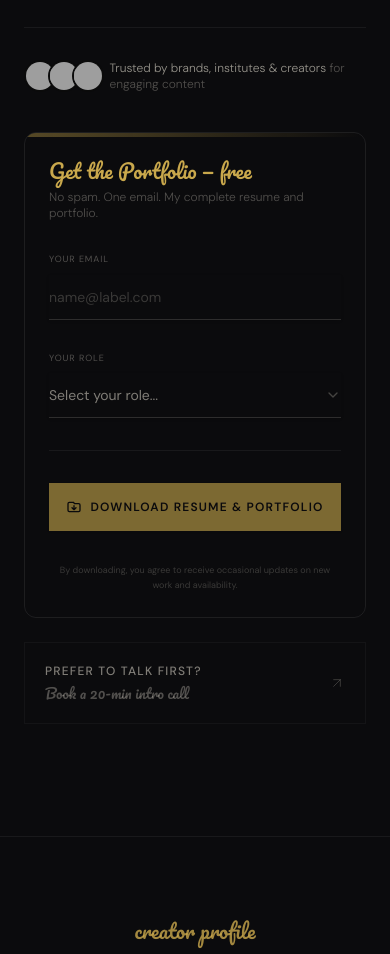
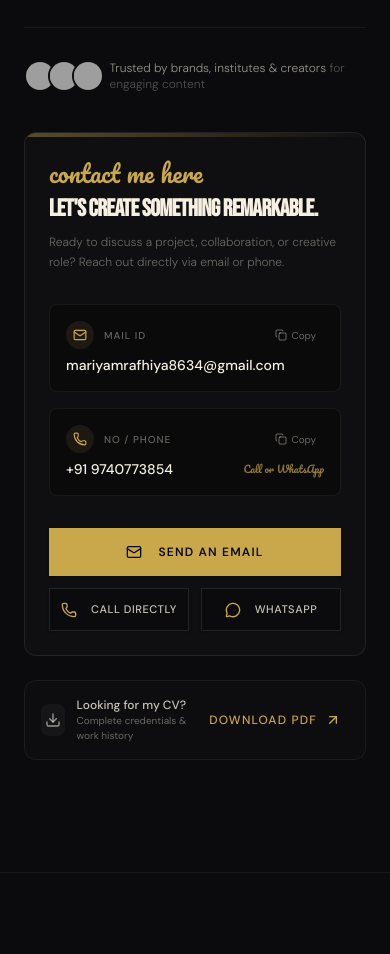
Before and after one commit to RAFHIII/mariyam_-portfolio, a Next.js app: page /home in a window 390 px wide. Shown: the part 7360-8314 px from the top of the page. Built offline with nearby package versions, Linux system fonts and the light colour scheme; grey boxes are pictures that could not be loaded.

Commit message:
update: replace portfolio form with direct contact info (email & phone)

```diff
--- a/src/app/home/components/TreatmentSection.tsx
+++ b/src/app/home/components/TreatmentSection.tsx
@@ -1,27 +1,11 @@
 'use client';
 import React, { useState, useEffect, useRef } from 'react';
 import { Button } from '@/components/ui/button';
-import { Input } from '@/components/ui/input';
-import {
-    Select,
-    SelectContent,
-    SelectItem,
-    SelectTrigger,
-    SelectValue,
-} from '@/components/ui/select';
-
-const ROLES = [
-    { value: 'brand', label: 'Brand / Business' },
-    { value: 'institute', label: 'Educational Institute' },
-    { value: 'creator', label: 'Content Creator' },
-    { value: 'agency', label: 'Marketing Agency' },
-];
+import { Mail, Phone, Copy, Check, MessageCircle, Download, ArrowUpRight } from 'lucide-react';
 
 export default function TreatmentSection() {
-    const [email, setEmail] = useState('');
-    const [role, setRole] = useState('');
-    const [submitted, setSubmitted] = useState(false);
-    const [loading, setLoading] = useState(false);
+    const [copiedEmail, setCopiedEmail] = useState(false);
+    const [copiedPhone, setCopiedPhone] = useState(false);
     const sectionRef = useRef<HTMLDivElement>(null);
 
     useEffect(() => {
@@ -38,22 +22,15 @@ export default function TreatmentSection() {
         return () => observer.disconnect();
     }, []);
 
-    const handleSubmit = (e: React.FormEvent) => {
-        e.preventDefault();
-        if (!email || !role) return;
-        setLoading(true);
-        setTimeout(() => {
-            setLoading(false);
-            setSubmitted(true);
-
-            // Trigger file download
-            const a = document.createElement('a');
-            a.href = '/resume.pdf';
-            a.download = 'Mariyam_Rafhiya_Resume.pdf';
-            document.body.appendChild(a);
-            a.click();
-            document.body.removeChild(a);
-        }, 1200);
+    const copyToClipboard = (text: string, type: 'email' | 'phone') => {
+        navigator.clipboard.writeText(text);
+        if (type === 'email') {
+            setCopiedEmail(true);
+            setTimeout(() => setCopiedEmail(false), 2000);
+        } else {
+            setCopiedPhone(true);
+            setTimeout(() => setCopiedPhone(false), 2000);
+        }
     };
 
     return (
@@ -109,7 +86,7 @@ export default function TreatmentSection() {
                                     <img
                                         key={i}
                                         src={src}
-                                        alt={`Director who downloaded the treatment template, profile ${i + 1}`}
+                                        alt={`Director who collaborated with Mariyam, profile ${i + 1}`}
                                         className="w-8 h-8 rounded-full border-2 border-obsidian grayscale"
                                     />
                                 ))}
@@ -120,125 +97,169 @@ export default function TreatmentSection() {
                         </div>
                     </div>
 
-                    {/* 40 — The form */}
-                    <div className="lg:sticky lg:top-28 reveal reveal-delay-2">
-                        <div className="border border-white/[0.08] p-6 md:p-8 relative overflow-hidden rounded-xl">
+                    {/* 40 — Contact Me Here */}
+                    <div className="lg:sticky lg:top-28 reveal reveal-delay-2 space-y-6">
+                        <div className="border border-white/[0.08] p-6 md:p-8 relative overflow-hidden rounded-xl bg-white/[0.02] backdrop-blur-sm">
                             {/* Paper texture accent */}
                             <div className="absolute top-0 left-0 right-0 h-1 bg-gradient-to-r from-gold/40 via-gold/20 to-transparent" />
 
-                            {!submitted ? (
-                                <>
                             <div className="mb-8">
-                                        <p className="font-hand text-gold text-xl mb-1">Get the Portfolio — free</p>
-                                        <p className="font-body text-xs text-cream/30 font-light">
-                                            No spam. One email. My complete resume and portfolio.
+                                <p className="font-hand text-gold text-2xl mb-1">contact me here</p>
+                                <h3 className="font-display text-cream text-2xl font-bold tracking-tight mb-2">
+                                    Let&apos;s create something remarkable.
+                                </h3>
+                                <p className="font-body text-xs text-cream/40 font-light leading-relaxed">
+                                    Ready to discuss a project, collaboration, or creative role? Reach out directly via email or phone.
                                 </p>
                             </div>
 
-                                    <form onSubmit={handleSubmit} className="space-y-8">
+                            {/* Contact Details Cards */}
+                            <div className="space-y-4 mb-8">
                                 {/* Email */}
-                                        <div className="space-y-2">
-                                            <label className="block font-body text-[9px] uppercase tracking-widest text-cream/30">
-                                                Your Email
-                                            </label>
-                                            <Input
-                                                type="email"
-                                                required
-                                                value={email}
-                                                onChange={(e) => setEmail(e.target.value)}
-                                                placeholder="name@label.com"
-                                                className="bg-transparent border-0 border-b border-input rounded-none px-0 h-auto py-3 text-sm text-cream placeholder:text-cream/20 focus-visible:ring-0 focus-visible:border-gold transition-colors"
-                                            />
+                                <div className="p-4 rounded-lg border border-white/[0.06] bg-black/30 hover:border-gold/30 transition-all duration-300">
+                                    <div className="flex items-center justify-between mb-1.5">
+                                        <div className="flex items-center gap-2.5">
+                                            <div className="w-7 h-7 rounded-full bg-gold/10 flex items-center justify-center text-gold">
+                                                <Mail className="w-3.5 h-3.5" />
                                             </div>
-
-                                        {/* Role selector */}
-                                        <div className="space-y-2">
-                                            <label className="block font-body text-[9px] uppercase tracking-widest text-cream/30">
-                                                Your Role
-                                            </label>
-                                            <Select required value={role} onValueChange={setRole}>
-                                                <SelectTrigger className="bg-transparent border-0 border-b border-input rounded-none px-0 h-auto py-3 text-sm text-cream focus:ring-0 focus:border-gold transition-colors cursor-pointer">
-                                                    <SelectValue placeholder="Select your role..." />
-                                                </SelectTrigger>
-                                                <SelectContent className="bg-ink border-graphite/40">
-                                                    {ROLES.map((r) => (
-                                                        <SelectItem key={r.value} value={r.value} className="text-cream focus:bg-gold/20 focus:text-cream cursor-pointer">
-                                                            {r.label}
-                                                        </SelectItem>
-                                                    ))}
-                                                </SelectContent>
-                                            </Select>
+                                            <span className="font-body text-[10px] uppercase tracking-widest text-cream/40 font-medium">
+                                                Mail ID
+                                            </span>
                                         </div>
-
-                                        {/* Progress bar */}
-                                        <div className="h-[1px] w-full bg-white/[0.06]">
-                                            <div
-                                                className="h-full bg-gold/60 transition-all duration-500"
-                                                style={{ width: email && role ? '100%' : email || role ? '50%' : '0%' }}
-                                            />
-                                        </div>
-
-                                        {/* Submit */}
-                                        <Button
-                                            type="submit"
-                                            disabled={loading || !email || !role}
-                                            className="w-full bg-gold text-obsidian py-4 font-body font-semibold text-xs uppercase tracking-widest hover:bg-cream transition-colors duration-300 disabled:opacity-60 disabled:cursor-not-allowed rounded-none h-auto"
+                                        <button
+                                            type="button"
+                                            onClick={() => copyToClipboard('mariyamrafhiya8634@gmail.com', 'email')}
+                                            className="text-xs flex items-center gap-1 text-cream/40 hover:text-gold transition-colors py-1 px-2 rounded hover:bg-white/5 cursor-pointer"
+                                            title="Copy email address"
                                         >
-                                            {loading ? (
+                                            {copiedEmail ? (
                                                 <>
-                                                    <div className="w-3 h-3 border border-obsidian/40 border-t-obsidian rounded-full animate-spin" />
-                                                    Preparing...
+                                                    <Check className="w-3 h-3 text-gold" />
+                                                    <span className="text-[10px] text-gold font-medium">Copied</span>
                                                 </>
                                             ) : (
                                                 <>
-                                                    <svg width="13" height="13" viewBox="0 0 24 24" fill="none" stroke="currentColor" strokeWidth="2">
-                                                        <path strokeLinecap="round" strokeLinejoin="round" d="M12 10v6m0 0-3-3m3 3 3-3M3 17V7a2 2 0 0 1 2-2h6l2 2h6a2 2 0 0 1 2 2v8a2 2 0 0 1-2 2H5a2 2 0 0 1-2-2z" />
-                                                    </svg>
-                                                    Download Resume & Portfolio
+                                                    <Copy className="w-3 h-3" />
+                                                    <span className="text-[10px]">Copy</span>
                                                 </>
                                             )}
+                                        </button>
+                                    </div>
+                                    <a
+                                        href="mailto:mariyamrafhiya8634@gmail.com"
+                                        className="font-body text-sm md:text-base text-cream hover:text-gold font-medium transition-colors block break-all"
+                                    >
+                                        mariyamrafhiya8634@gmail.com
+                                    </a>
+                                </div>
+
+                                {/* Phone */}
+                                <div className="p-4 rounded-lg border border-white/[0.06] bg-black/30 hover:border-gold/30 transition-all duration-300">
+                                    <div className="flex items-center justify-between mb-1.5">
+                                        <div className="flex items-center gap-2.5">
+                                            <div className="w-7 h-7 rounded-full bg-gold/10 flex items-center justify-center text-gold">
+                                                <Phone className="w-3.5 h-3.5" />
+                                            </div>
+                                            <span className="font-body text-[10px] uppercase tracking-widest text-cream/40 font-medium">
+                                                No / Phone
+                                            </span>
+                                        </div>
+                                        <button
+                                            type="button"
+                                            onClick={() => copyToClipboard('9740773854', 'phone')}
+                                            className="text-xs flex items-center gap-1 text-cream/40 hover:text-gold transition-colors py-1 px-2 rounded hover:bg-white/5 cursor-pointer"
+                                            title="Copy phone number"
+                                        >
+                                            {copiedPhone ? (
+                                                <>
+                                                    <Check className="w-3 h-3 text-gold" />
+                                                    <span className="text-[10px] text-gold font-medium">Copied</span>
+                                                </>
+                                            ) : (
+                                                <>
+                                                    <Copy className="w-3 h-3" />
+                                                    <span className="text-[10px]">Copy</span>
+                                                </>
+                                            )}
+                                        </button>
+                                    </div>
+                                    <div className="flex items-center justify-between">
+                                        <a
+                                            href="tel:9740773854"
+                                            className="font-body text-sm md:text-base text-cream hover:text-gold font-medium transition-colors"
+                                        >
+                                            +91 9740773854
+                                        </a>
+                                        <span className="text-[10px] font-hand text-gold/70">Call or WhatsApp</span>
+                                    </div>
+                                </div>
+                            </div>
+
+                            {/* Direct Action Buttons */}
+                            <div className="space-y-3">
+                                <Button
+                                    asChild
+                                    className="w-full bg-gold text-obsidian py-4 font-body font-semibold text-xs uppercase tracking-widest hover:bg-cream transition-colors duration-300 rounded-none h-auto justify-center"
+                                >
+                                    <a href="mailto:mariyamrafhiya8634@gmail.com">
+                                        <Mail className="w-4 h-4 mr-2" />
+                                        Send an Email
+                                    </a>
                                 </Button>
 
-                                        <p className="font-body text-[9px] text-cream/20 text-center leading-relaxed">
-                                            By downloading, you agree to receive occasional updates on new work and availability.
-                                        </p>
-                                    </form>
-                                </>
-                            ) : (
-                                <div className="py-8 text-center space-y-4">
-                                    <div className="w-12 h-12 rounded-full border border-gold/40 flex items-center justify-center mx-auto mb-6">
-                                        <svg width="18" height="18" viewBox="0 0 24 24" fill="none" stroke="currentColor" strokeWidth="1.5" className="text-gold">
-                                            <path strokeLinecap="round" strokeLinejoin="round" d="m5 13 4 4L19 7" />
-                                        </svg>
-                                    </div>
-                                    <p className="font-hand text-gold text-2xl">Download Started.</p>
-                                    <p className="font-body text-sm text-cream/40 font-light leading-relaxed max-w-xs mx-auto">
-                                        Your file is downloading now! My full resume and portfolio are on their way. Looking forward to potentially working together.
-                                    </p>
-                                    <div className="pt-4">
-                                        <p className="font-hand text-cream/20 text-sm">— Mariyam Rafhiya, Video Editor</p>
+                                <div className="grid grid-cols-2 gap-3">
+                                    <Button
+                                        asChild
+                                        variant="outline"
+                                        className="border-white/10 text-cream/80 hover:text-cream hover:border-gold/40 hover:bg-white/[0.03] text-[11px] font-body uppercase tracking-wider py-3 h-auto rounded-none"
+                                    >
+                                        <a href="tel:9740773854">
+                                            <Phone className="w-3.5 h-3.5 mr-1.5 text-gold" />
+                                            Call Directly
+                                        </a>
+                                    </Button>
+
+                                    <Button
+                                        asChild
+                                        variant="outline"
+                                        className="border-white/10 text-cream/80 hover:text-cream hover:border-gold/40 hover:bg-white/[0.03] text-[11px] font-body uppercase tracking-wider py-3 h-auto rounded-none"
+                                    >
+                                        <a
+                                            href="https://wa.me/919740773854"
+                                            target="_blank"
+                                            rel="noopener noreferrer"
+                                        >
+                                            <MessageCircle className="w-3.5 h-3.5 mr-1.5 text-gold" />
+                                            WhatsApp
+                                        </a>
+                                    </Button>
                                 </div>
                             </div>
-                            )}
                         </div>
 
-                        {/* Secondary CTA */}
+                        {/* Resume download quick link */}
+                        <div className="border border-white/[0.06] p-4 rounded-xl flex items-center justify-between bg-white/[0.01] hover:border-gold/20 transition-colors">
+                            <div className="flex items-center gap-3">
+                                <div className="w-8 h-8 rounded-lg bg-white/[0.04] flex items-center justify-center text-cream/60">
+                                    <Download className="w-4 h-4" />
+                                </div>
+                                <div>
+                                    <p className="font-body text-xs text-cream/80 font-medium">Looking for my CV?</p>
+                                    <p className="font-body text-[10px] text-cream/40">Complete credentials & work history</p>
+                                </div>
+                            </div>
                             <Button
                                 asChild
                                 variant="ghost"
-                            className="mt-6 p-5 border border-white/[0.04] w-full justify-between h-auto rounded-none hover:border-gold/20 transition-colors"
+                                size="sm"
+                                className="text-gold hover:text-cream text-xs font-body uppercase tracking-widest hover:bg-transparent px-2"
                             >
-                            <a href="#">
-                                <div className="text-left">
-                                    <p className="font-body text-xs text-cream/50 uppercase tracking-widest mb-1">Prefer to talk first?</p>
-                                    <p className="font-hand text-cream/30 text-sm">Book a 20-min intro call</p>
-                                </div>
-                                <svg width="14" height="14" viewBox="0 0 24 24" fill="none" stroke="currentColor" strokeWidth="1.5"
-                                    className="text-cream/20 group-hover:text-gold group-hover:translate-x-0.5 group-hover:-translate-y-0.5 transition-all">
-                                    <path strokeLinecap="round" strokeLinejoin="round" d="M7 17L17 7M7 7h10v10" />
-                                </svg>
+                                <a href="/resume.pdf" download="Mariyam_Rafhiya_Resume.pdf" className="flex items-center gap-1">
+                                    Download PDF
+                                    <ArrowUpRight className="w-3.5 h-3.5" />
                                 </a>
                             </Button>
+                        </div>
                     </div>
                 </div>
             </div>
```
Lines whose indentation alone changed are shown as unchanged.
